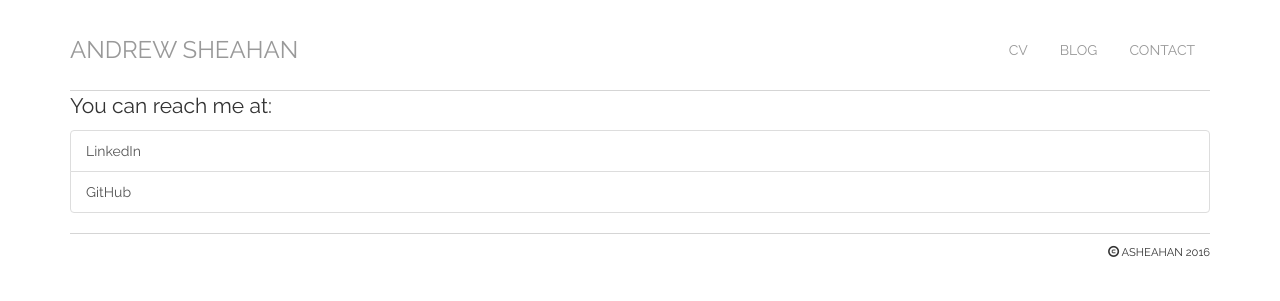
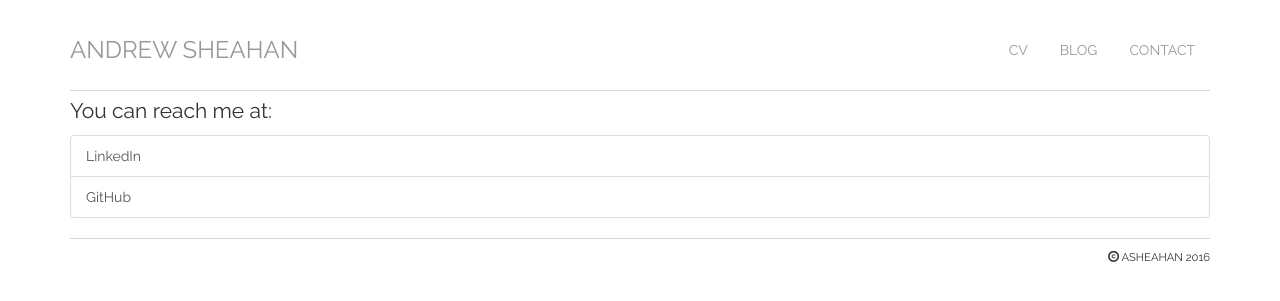
Before and after one commit to asheahan/asheahan.github.io, a Jekyll site: the page built from contact/index.html, in a window 1280 px wide. Shown: the top 301 px of the page. Built offline with Jekyll 4.4.1, drawn with Linux system fonts in a browser that asks for light colours.

Commit message:
Adjust content margins

```diff
--- a/_layouts/default.html
+++ b/_layouts/default.html
@@ -19,7 +19,9 @@
           <h3><a href="/">Andrew Sheahan</a></h3>
         </div>
 
-			  {{ content }}
+        <div class="content">
+			    {{ content }}
+        </div>
 
 			  <footer>
           <div class="pull-right">
--- a/css/main.css
+++ b/css/main.css
@@ -30,6 +30,9 @@ p {
     line-height: 1.4em;
     color: #333;
 }
+.content {
+    margin: 5px 0;
+}
 footer {
     border-top: 1px solid #d5d5d5;
     font-size: .8em;
```
